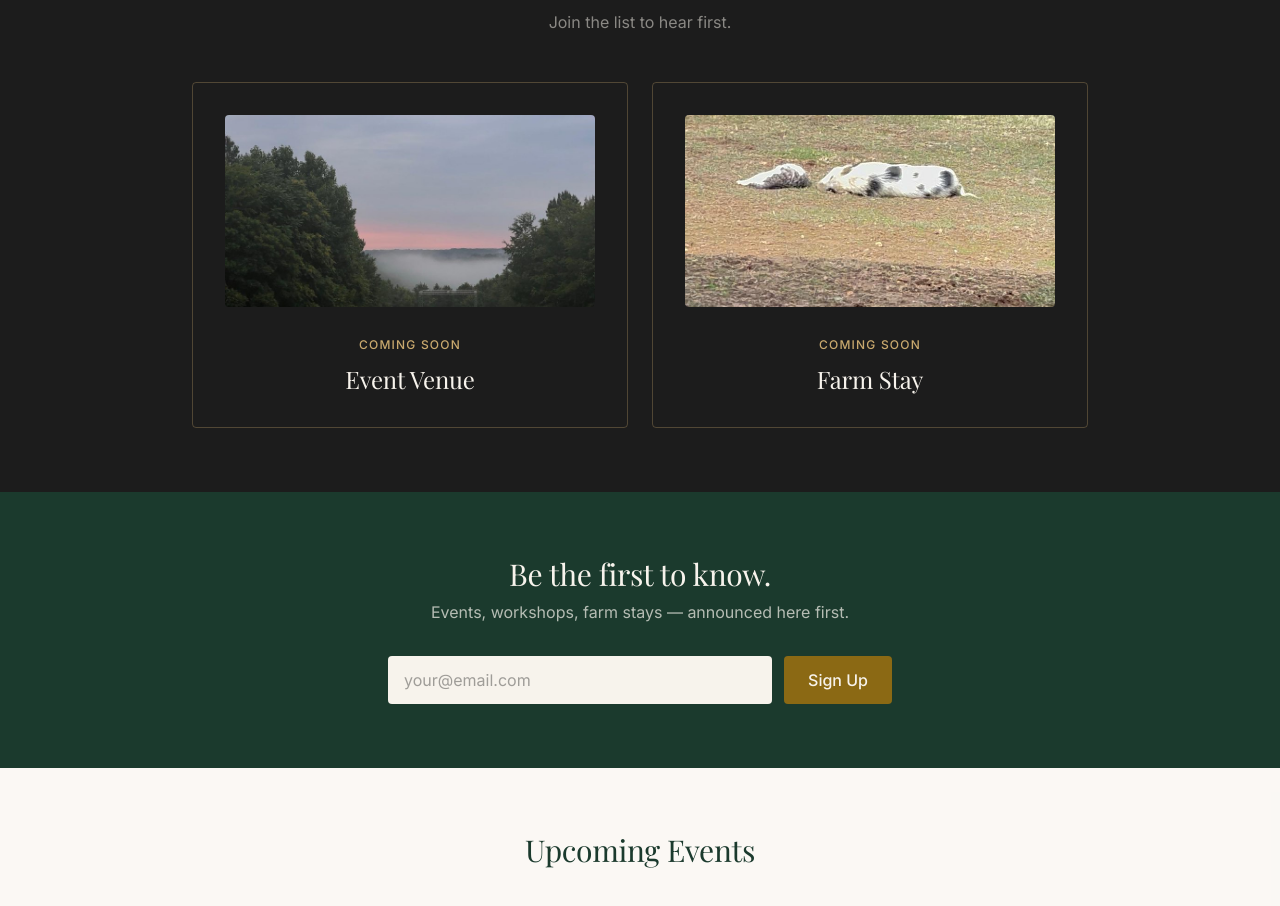
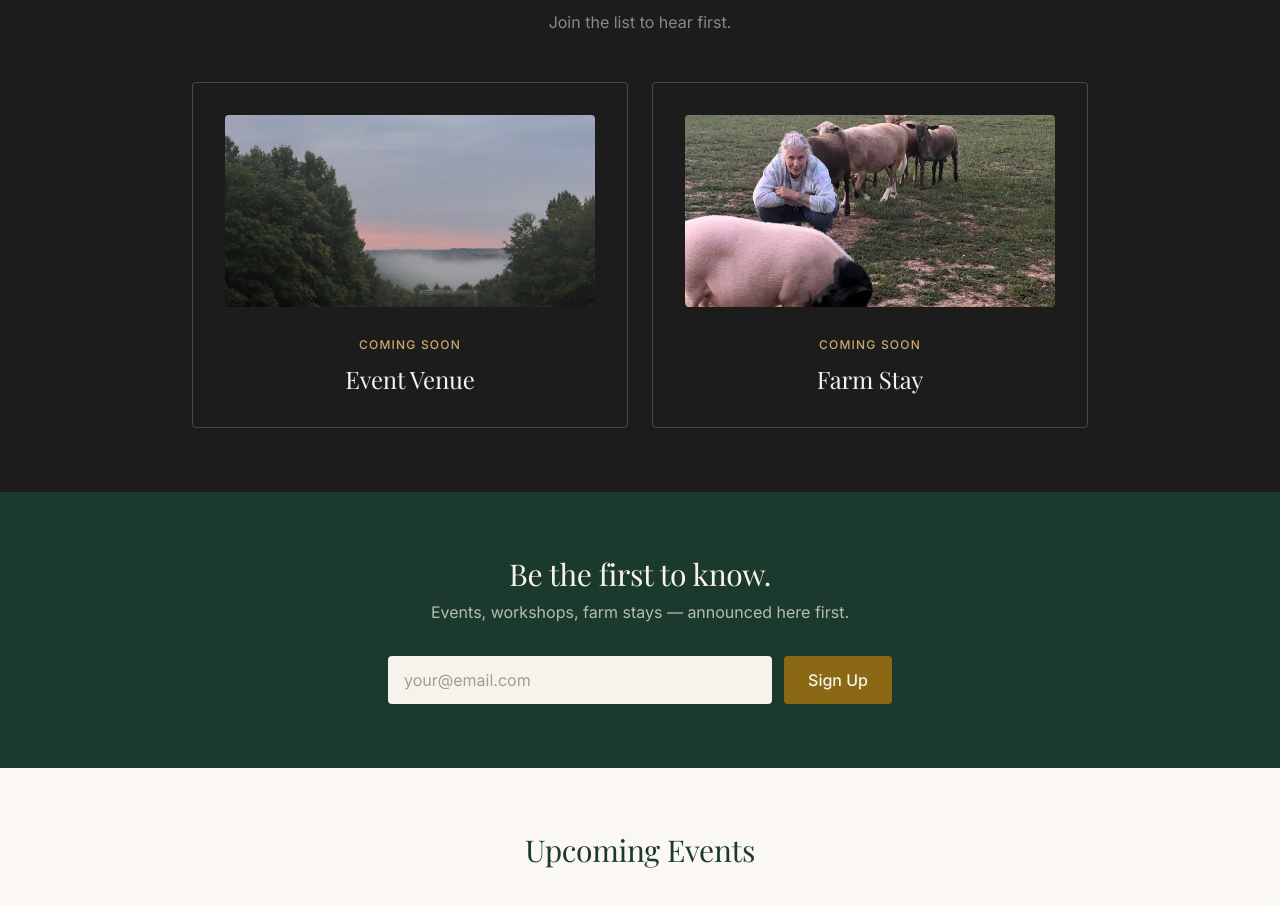
Before and after one commit to forevermore3333/forevermorefarm-website, a Next.js app: page / in a window 1280 px wide. Shown: the part 4035-4941 px from the top of the page. Built offline with nearby package versions, Linux system fonts and the light colour scheme; a web font is replaced by a local one.

Commit message:
Farm Stay card: restore Concetta+sheep photo

```diff
--- a/src/app/page.tsx
+++ b/src/app/page.tsx
@@ -189,7 +189,7 @@ export default function Home() {
             </div>
             <div className="border border-farm-tan/30 rounded-sm p-8">
               <div className="relative h-48 rounded-sm overflow-hidden mb-6">
-                <Image src="/images/house-animals/clementine-teddy-pasture-flat.jpg" alt="Clementine and Teddy relaxing in the pasture" fill className="object-cover" />
+                <Image src="/images/property/concetta-hazel-sheep-field.jpg" alt="Concetta in the field with sheep at evening light" fill className="object-cover" />
               </div>
               <span className="text-xs font-medium tracking-widest text-farm-tan uppercase tracking-widest">Coming Soon</span>
               <h3 className="font-serif text-2xl text-farm-cream mt-2">Farm Stay</h3>
```
